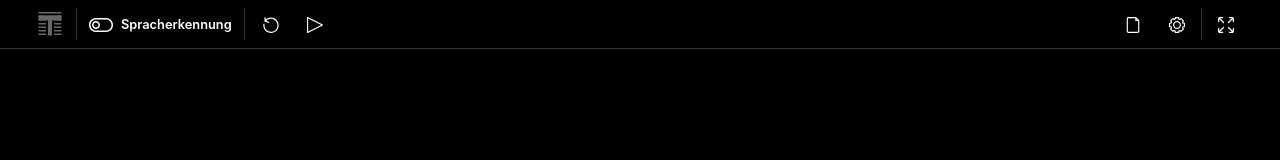
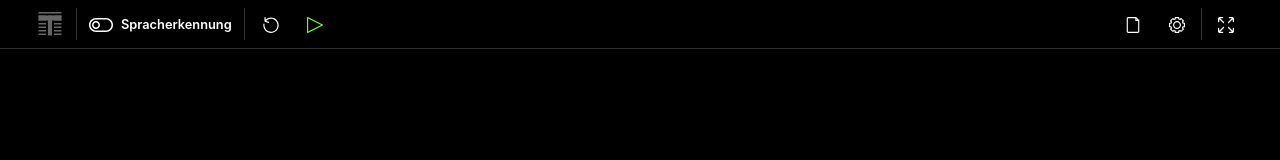
Before and after one commit to chrsalbert/teleprompter, a Nuxt app: page /teleprompter in a window 1280 px wide. Shown: the top 160 px of the page. Built offline with nearby package versions, Linux system fonts and the light colour scheme.

Commit message:
adds color to play and pause

```diff
--- a/components/ClickButton.vue
+++ b/components/ClickButton.vue
@@ -1,5 +1,13 @@
 <template>
-    <button class="c-button" :class="{ 'c-button--border': hasBorder, 'is-toggle': hasToggleIcon, 'is-dark': hasDarkmode, 'is-on': ishighlighted, 'c-button--icon': hasIcon, 'transparent': isTransparent }"><slot ></slot><span v-html="getIcon"></span></button>
+    <button class="c-button" :class="{
+        'c-button--border': hasBorder,
+        'c-button--toggle': hasToggleIcon,
+        'c-button--dark': hasDarkmode,
+        'c-button--highlighted': isHighlighted,
+        'c-button--off': isOff,
+        'c-button--icon': hasIcon,
+        'transparent': isTransparent }">
+        <slot ></slot><span v-html="getIcon"></span></button>
 </template>
 <script>
 import iconPause from "~/assets/images/icons/pause.svg?raw"
@@ -19,7 +27,14 @@ export default {
         classes: String,
         icon: String,
         type: String,
-        highlighted: Boolean,
+        highlighted: {
+            type: Boolean,
+            default: false
+        },
+        off: {
+            type: Boolean,
+            default: false
+        },
         border: {
             type: Boolean,
             default: false
@@ -53,8 +68,11 @@ export default {
         hasToggleIcon() {
             return this.icon === 'toggleOn' || this.icon === 'toggleOff'
         },
-        ishighlighted() {
+        isHighlighted() {
             return this.highlighted
+        },
+        isOff() {
+            return this.off
         },
         hasDarkmode() {
             return this.darkmode ? true : false
@@ -105,15 +123,19 @@ export default {
         border: 1px rgba(255,255,255,.4) solid;
     }
 
-    .c-button.is-dark svg {
+    .c-button--dark svg {
         fill: white
     }
 
-    .c-button.is-on svg {
+    .c-button--highlighted svg {
         fill: #7FFF00
     }
 
-    .c-button.is-toggle svg {
+    .c-button--off svg {
+        fill: #FF6347
+    }
+
+    .c-button--toggle svg {
         width: 24px;
         height: 24px;
     }
--- a/components/MainNavTeleprompter.vue
+++ b/components/MainNavTeleprompter.vue
@@ -24,8 +24,8 @@
       <div class="c-nav__group">
         <ClickButton icon="reload" v-bind:darkmode="true" v-on:click.native="reset()" />
         <transition mode="out-in">
-          <ClickButton v-bind:icon="isSpeechRecognitionEnabled === true ? 'microphone' : 'play'" v-bind:darkmode="true" v-on:click.native="play()" v-if="!isPlaying" key="play" />
-          <ClickButton v-bind:icon="isSpeechRecognitionEnabled === true ? 'microphoneOff' : 'pause'" v-bind:darkmode="true" v-on:click.native="pause()" v-if="isPlaying" key="pause" />
+          <ClickButton v-bind:icon="isSpeechRecognitionEnabled === true ? 'microphone' : 'play'" v-bind:darkmode="true" v-bind:highlighted="true" v-on:click.native="play()" v-if="!isPlaying" key="play" />
+          <ClickButton v-bind:icon="isSpeechRecognitionEnabled === true ? 'microphoneOff' : 'pause'" v-bind:darkmode="true" v-bind:off="true" v-on:click.native="pause()" v-if="isPlaying" key="pause" />
         </transition>
       </div>
     </div>
```
